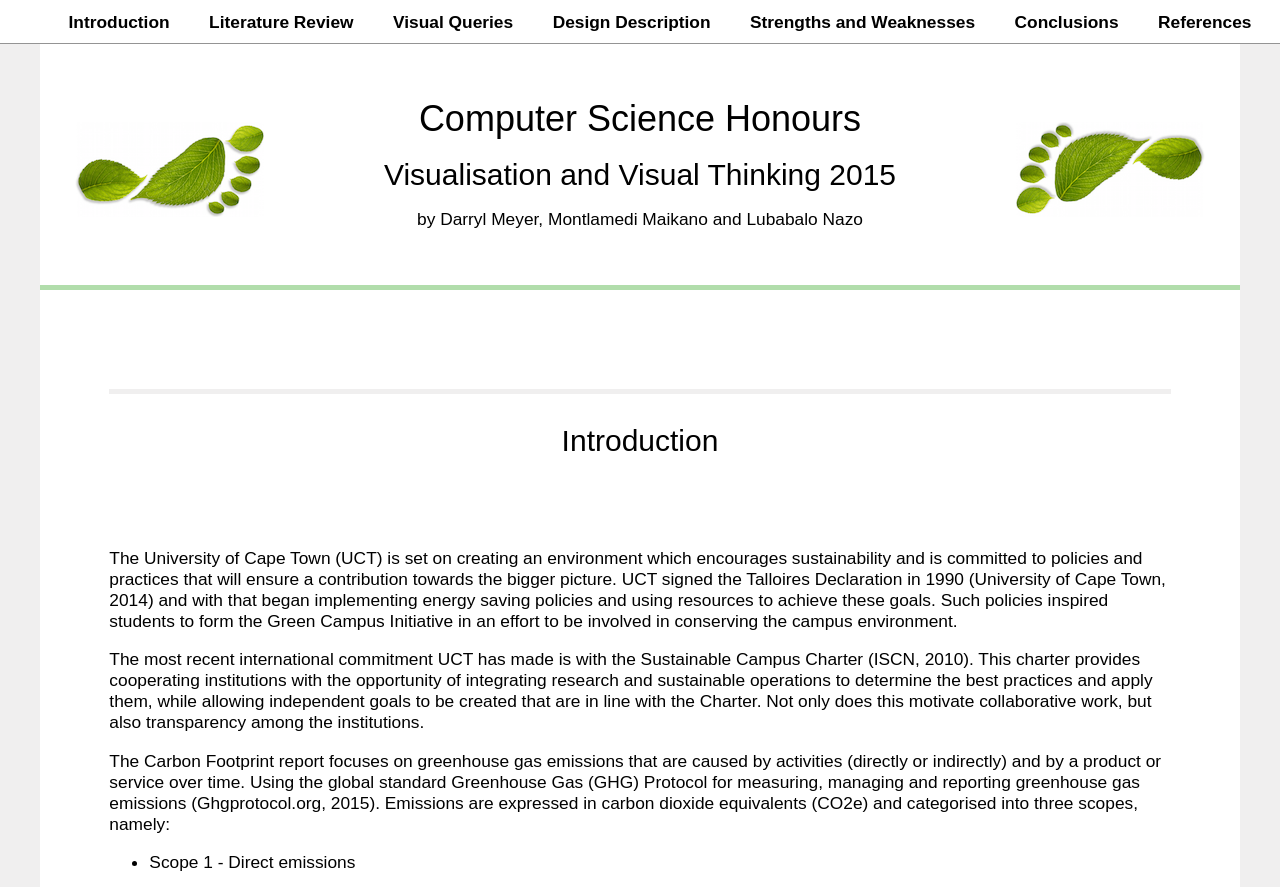
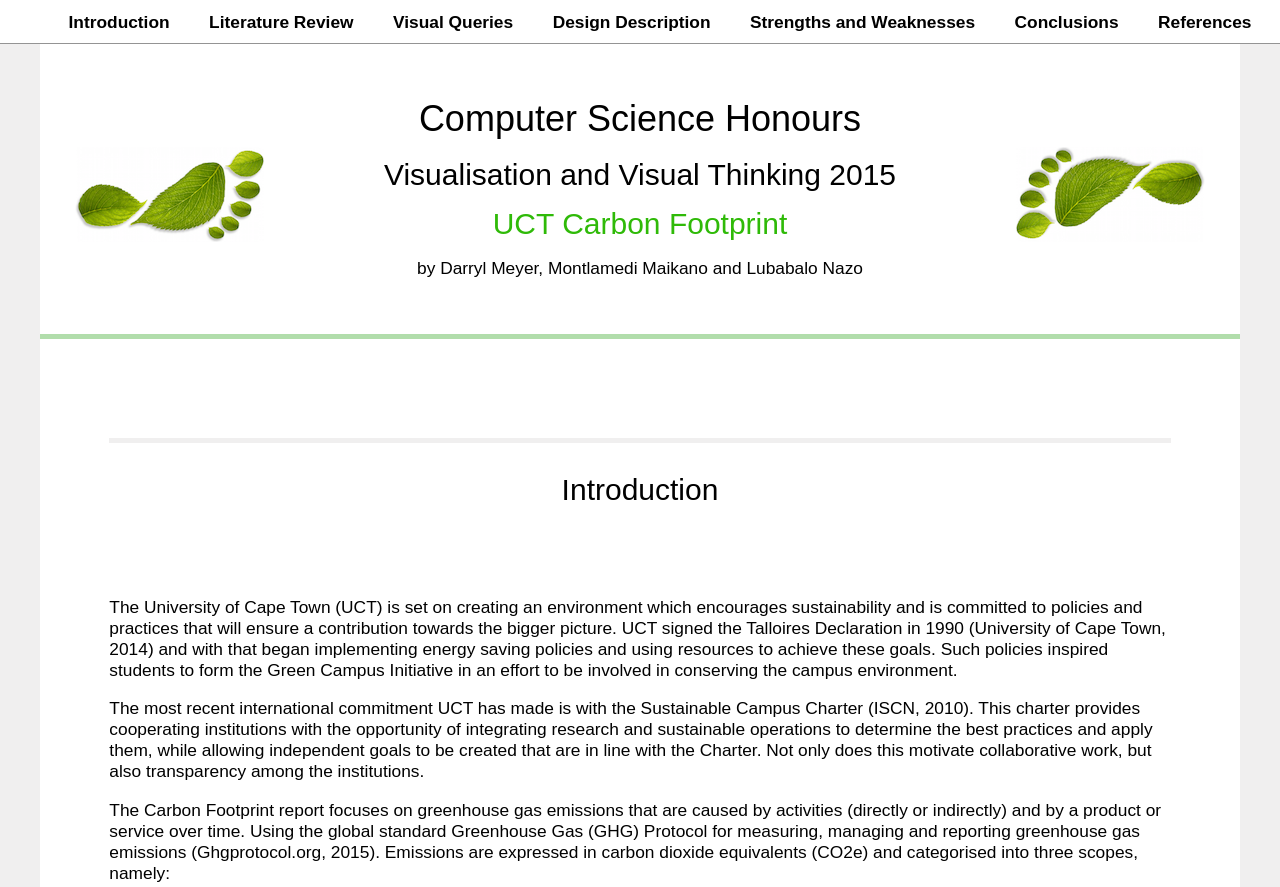
Before and after one commit to lnazo/vis_carbon_footprint, a plain HTML site: page index.html in a window 1280 px wide. Shown: the top 887 px of the page. Drawn offline with Linux system fonts and the light colour scheme.

Commit message:
added a green heading

```diff
--- a/index.html
+++ b/index.html
@@ -8,7 +8,8 @@
 	<body>
 		<script src="jquery.min.js"></script>
 	<script>
-		/* The below code is from a tutorial on smooth scrolling using JavaScript. Please see http://www.learningjquery.com/2007/10/improved-animated-scrolling-script-for-same-page-links
+		/* The below code is from a tutorial on smooth scrolling using JavaScript. Please see  http://www.learningjquery.com/2007/10/improved-animated-scrolling-script-for-same-page-links
+		for original author's article.
 		*/
 
 		$(function() {
@@ -36,6 +37,7 @@
 				<td>
 					<h1>Computer Science Honours</h1>
 					<h2>Visualisation and Visual Thinking 2015</h2>
+					<h2 style="color:#2fba08">UCT Carbon Footprint</h2>
 					<p>by Darryl Meyer, Montlamedi Maikano and Lubabalo Nazo</p>
 				</td>
 				<td>
```
